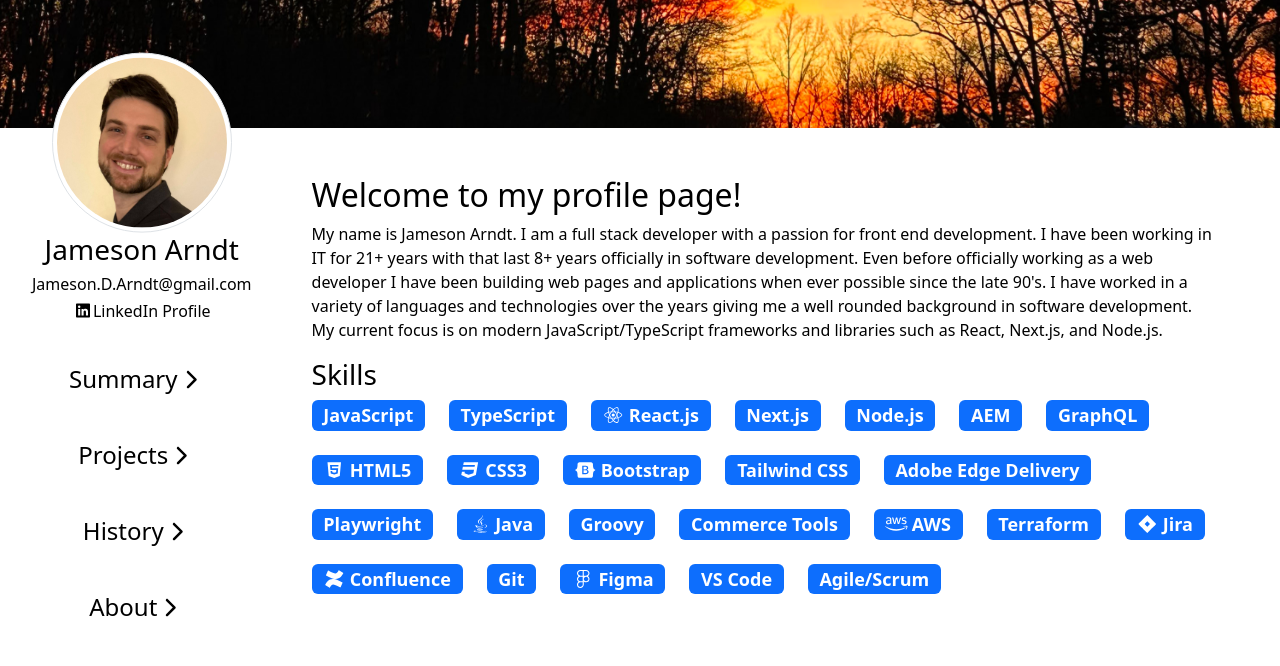
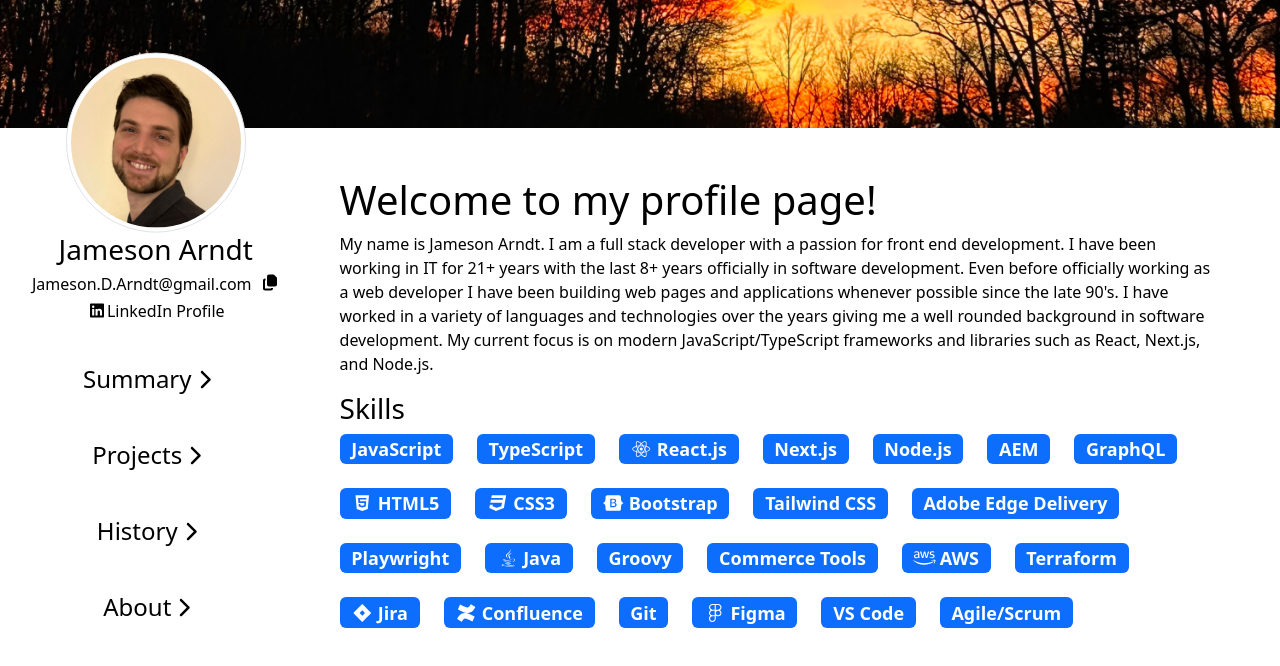
Before and after one commit to blaze359/blaze359.github.io, a React (Create React App) app: page / in a window 1280 px wide. Shown: the top 666 px of the page. Built offline with nearby package versions, Linux system fonts and the light colour scheme.

Commit message:
Mobile adjustments

```diff
--- a/src/components/DesktopNav.tsx
+++ b/src/components/DesktopNav.tsx
@@ -3,27 +3,29 @@
 import { Nav } from 'react-bootstrap';
 import { NavLink } from "react-router-dom";
 
+type DesktopNavProps = {
+  readonly onAction?: () => void;
+};
 
-export default function DesktopNav() {
+export default function DesktopNav({ onAction }: DesktopNavProps) {
   return (
     <Nav className="flex-column h-100 w-100 d-flex flex-column gap-4 mt-4 fs-4 align-items-center">
-      <Nav.Link as={NavLink} to="/">
+      <Nav.Link as={NavLink} to="/" onClick={onAction}>
         Summary
         <FontAwesomeIcon icon={faChevronRight} className="fs-5" />
       </Nav.Link>
-      <Nav.Link as={NavLink} to="/projects">
+      <Nav.Link as={NavLink} to="/projects" onClick={onAction}>
         Projects
         <FontAwesomeIcon icon={faChevronRight} className="fs-5" />
       </Nav.Link>
-      <Nav.Link as={NavLink} to="/history">
+      <Nav.Link as={NavLink} to="/history" onClick={onAction}>
         History
         <FontAwesomeIcon icon={faChevronRight} className="fs-5" />
       </Nav.Link>
-      <Nav.Link as={NavLink} to="/about">
+      <Nav.Link as={NavLink} to="/about" onClick={onAction}>
         About
         <FontAwesomeIcon icon={faChevronRight} className="fs-5" />
       </Nav.Link>
     </Nav>
   );
-
 }
--- a/src/components/MobileNav.tsx
+++ b/src/components/MobileNav.tsx
@@ -37,7 +37,7 @@
         </Offcanvas.Header>
         <Offcanvas.Body>
           <ProfileImage />
-          <DesktopNav />
+          <DesktopNav onAction={() => setShow(false)} />
         </Offcanvas.Body>
       </Offcanvas>
     </>
--- a/src/components/ProfileImage.tsx
+++ b/src/components/ProfileImage.tsx
@@ -3,6 +3,7 @@
 import styled from "styled-components"
 import { FontAwesomeIcon } from "@fortawesome/react-fontawesome"
 import { faLinkedin } from "@fortawesome/free-brands-svg-icons"
+import { faCopy } from "@fortawesome/free-solid-svg-icons"
 
 const ProfilePic = styled(Image)`
     position: relative;
@@ -15,6 +16,19 @@
 `
 
 export default function ProfileImage() {
+  const email = "Jameson.D.Arndt@gmail.com";
+
+  const handleCopy = () => {
+    navigator.clipboard
+      .writeText(email)
+      .then(() => {
+        alert(`Email copied to clipboard: ${email}`);
+      })
+      .catch((err) => {
+        console.error("Failed to copy!", err);
+      });
+  };
+
     return (
       <Profile>
         <ProfilePic
@@ -26,15 +40,16 @@
           className="object-fit-cover"
         />
         <h3>Jameson Arndt</h3>
-        <h6>
-          <a href="mailto:Jameson.D.Arndt@gmail.com">
-            Jameson.D.Arndt@gmail.com
+        <h6 className="d-flex gap-2 justify-content-center">
+          <a href={`mailto:${email}`}>
+            {email}
           </a>
+          <FontAwesomeIcon icon={faCopy} onClick={handleCopy} className="pointer" />
         </h6>
         <h6>
           <a href="https://www.linkedin.com/in/jameson-arndt/">
             <FontAwesomeIcon icon={faLinkedin} />
-             LinkedIn Profile
+            LinkedIn Profile
           </a>
         </h6>
       </Profile>
--- a/src/data/summary.json
+++ b/src/data/summary.json
@@ -1,6 +1,6 @@
 {
   "title": "Welcome to my profile page!",
-  "description": "My name is Jameson Arndt. I am a full stack developer with a passion for front end development. I have been working in IT for 21+ years with that last 8+ years officially in software development. Even before officially working as a web developer I have been building web pages and applications when ever possible since the late 90's. I have worked in a variety of languages and technologies over the years giving me a well rounded background in software development. My current focus is on modern JavaScript/TypeScript frameworks and libraries such as React, Next.js, and Node.js.",
+  "description": "My name is Jameson Arndt. I am a full stack developer with a passion for front end development. I have been working in IT for 21+ years with the last 8+ years officially in software development. Even before officially working as a web developer I have been building web pages and applications whenever possible since the late 90's. I have worked in a variety of languages and technologies over the years giving me a well rounded background in software development. My current focus is on modern JavaScript/TypeScript frameworks and libraries such as React, Next.js, and Node.js.",
   "skills": [
     "JavaScript",
     "TypeScript",
--- a/src/pages/AboutMe.tsx
+++ b/src/pages/AboutMe.tsx
@@ -5,7 +5,7 @@
 export default function AboutMe() {
     return (
       <section>
-        <h2>{AboutData.title}</h2>
+        <h1>{AboutData.title}</h1>
         <p>{AboutData.description}</p>
         <h3>Hobbies & Interests</h3>
         <Ul className="d-flex flex-column gap-2">
--- a/src/pages/History.tsx
+++ b/src/pages/History.tsx
@@ -1,10 +1,11 @@
+import { Accordion } from "react-bootstrap";
 import HistoryData from "../data/history.json";
 import { Ul } from "../styles/Ul";
 export default function History() {
   return (
     <section>
-      <h2>History</h2>
-      <Ul>
+      <h1>History</h1>
+      <Ul className="ps-0">
         {HistoryData.History.map((item) => (
           <li key={item.Company}>
             <h3 className="mb-0">
@@ -14,21 +15,30 @@
             <h5>
               {item.StartDate} - {item.EndDate}
             </h5>
-            <Ul className="d-flex flex-column gap-4">
+            <Accordion>
               {item.Positions.map((positions, index) => (
-                <li key={positions.Title}>
+                <Accordion.Item
+                  key={positions.Title}
+                  eventKey={index.toString()}
+                >
+                  <Accordion.Header>
+                    <div className="d-flex flex-column">
                       <strong>{positions.Title}</strong>
                       <div>
                         {positions.StartDate} - {positions.EndDate}
                       </div>
+                    </div>
+                  </Accordion.Header>
+                  <Accordion.Body>
                     <ul>
                       {positions.Responsibilities.map((resp, respIndex) => (
                         <li key={respIndex}>{resp}</li>
                       ))}
                     </ul>
-                </li>
+                  </Accordion.Body>
+                </Accordion.Item>
               ))}
-            </Ul>
+            </Accordion>
           </li>
         ))}
       </Ul>
--- a/src/pages/ProjectDetails.tsx
+++ b/src/pages/ProjectDetails.tsx
@@ -53,13 +53,13 @@
           </div>
         ) : null}
         <div> Technologies:
-            <div className="d-flex mt-2">
+            <div className="d-flex flex-wrap gap-2 mt-2">
             {project?.technologies.map((tech) => (
               <MyBadge
                 text={tech}
                 key={tech}
                 bg="secondary"
-                className="me-2 fs-5"
+                className="fs-5"
               />
             ))}
             </div>
--- a/src/pages/Projects.tsx
+++ b/src/pages/Projects.tsx
@@ -6,8 +6,8 @@
 export default function Projects() {
     return (
       <section>
-        <h2>Projects</h2>
-        <ul>
+        <h1>Projects</h1>
+        <ul className="ps-0">
           {projectData.projects.map((project) => (
             <li key={project.id} className="d-flex flex-column gap-2 mb-4">
               <Link
@@ -20,7 +20,7 @@
                   </Card.Header>
                   <Card.Body>
                     <Card.Text>{project.shortDescription}</Card.Text>
-                    <div className="d-flex">
+                    <div className="d-flex flex-wrap gap-2">
                       {project.technologies.map(
                         (tech, index) =>
                           index < 3 && (
@@ -28,7 +28,6 @@
                               text={tech}
                               key={tech}
                               bg="secondary"
-                              className="me-2"
                             />
                           ),
                       )}
--- a/src/pages/Summary.tsx
+++ b/src/pages/Summary.tsx
@@ -4,7 +4,7 @@
 export default function Summary() {
   return (
     <section>
-      <h2>{SummaryData.title}</h2>
+      <h1>{SummaryData.title}</h1>
       <p>{SummaryData.description}</p>
       <div>
         <h3>Skills</h3>
```
Lines whose indentation alone changed are shown as unchanged.
